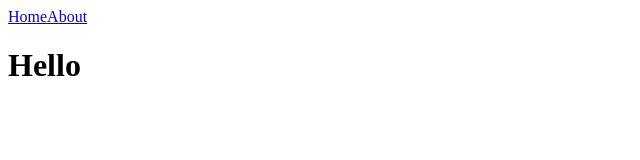
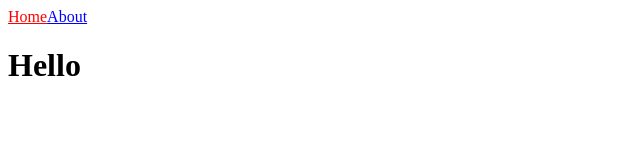
Before and after one commit to NamJwong/nextjs-practice, a Next.js app: page / in a window 1280 px wide. Shown: the top 160 px of the page, without its empty margins (0-640 px from the left). Built offline with nearby package versions, Linux system fonts and the light colour scheme.

Commit message:
useRouter 써보기

```diff
--- a/components/NavBar.tsx
+++ b/components/NavBar.tsx
@@ -1,10 +1,18 @@
 import Link from "next/link";
+import { useRouter } from "next/router";
 
 export default function NavBar() {
+  const router = useRouter();
   return (
     <nav>
-      <Link href="/">Home</Link>
-      <Link href="/about">About</Link>
+      <Link href="/">
+        <a style={{ color: router.pathname === "/" ? "red" : "blue" }}>Home</a>
+      </Link>
+      <Link href="/about">
+        <a style={{ color: router.pathname === "/about" ? "red" : "blue" }}>
+          About
+        </a>
+      </Link>
     </nav>
   );
 }
```
